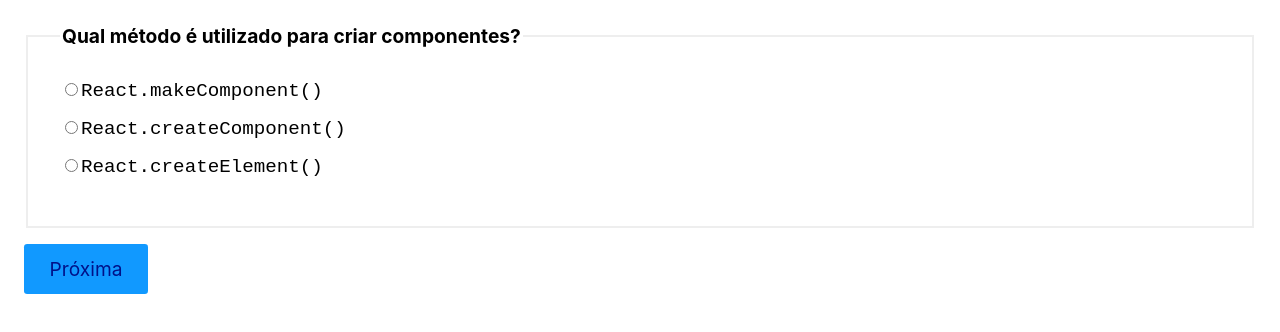
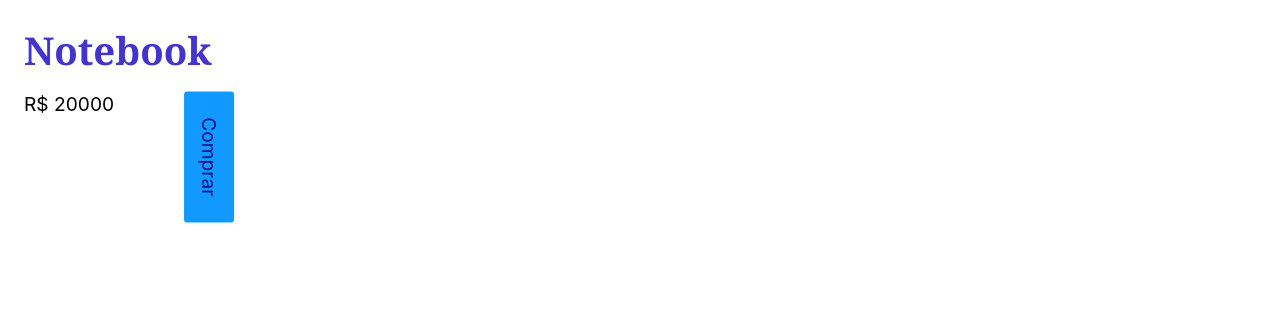
Before and after one commit to Pavanelli7/React, a React (Vite) app in the folder ferramentas-de-automacao/: page / in a window 1280 px wide. Shown: the top 332 px of the page. Built offline with nearby package versions, Linux system fonts and the light colour scheme.

Commit message:
Tópico/CSS Modules

```diff
--- a/ferramentas-de-automacao/index.html
+++ b/ferramentas-de-automacao/index.html
@@ -1,13 +1,16 @@
 <!DOCTYPE html>
 <html lang="pt-BR">
+
 <head>
   <meta charset="UTF-8" />
   <meta name="viewport" content="width=device-width, initial-scale=1.0" />
   <link rel="stylesheet" href="./style.css" />
   <title>React</title>
 </head>
+
 <body>
   <div id="root"></div>
   <script type="module" src="/src/index.jsx"></script>
 </body>
+
 </html>
--- a/ferramentas-de-automacao/src/App.jsx
+++ b/ferramentas-de-automacao/src/App.jsx
@@ -1,78 +1,12 @@
 import React from 'react';
-import Radio from './Form/Radio';
-
-const perguntas = [
-  {
-    pergunta: 'Qual método é utilizado para criar componentes?',
-    options: [
-      'React.makeComponent()',
-      'React.createComponent()',
-      'React.createElement()',
-    ],
-    resposta: 'React.createElement()',
-    id: 'p1',
-  },
-  {
-    pergunta: 'Como importamos um componente externo?',
-    options: [
-      'import Component from "./Component"',
-      'require("./Component")',
-      'import "./Component"',
-    ],
-    resposta: 'import Component from "./Component"',
-    id: 'p2',
-  },
-  {
-    pergunta: 'Qual hook não é nativo?',
-    options: ['useEffect()', 'useFetch()', 'useCallback()'],
-    resposta: 'useFetch()',
-    id: 'p3',
-  },
-  {
-    pergunta: 'Qual palavra deve ser utilizada para criarmos um hook?',
-    options: ['set', 'get', 'use'],
-    resposta: 'use',
-    id: 'p4',
-  },
-];
-
+import Produto from './Components/Produto';
 
 const App = () => {
-  const [respostas, setRespostas] = React.useState({
-    p1: '',
-    p2: '',
-    p4: '',
-  });
-  const [slide, setSlide] = React.useState(0);
-  const [resultado, setResultado] = React.useState(null);
-
-  function handleChange({ target }) {
-    setRespostas({ ...respostas, [target.id]: target.value });
-  }
-
-  function resultadoFinal() {
-    console.log('Final');
-    const corretas = perguntas.filter(({ id, resposta }) => respostas[id] === resposta);
-    setResultado(`Você acertou: ${corretas.length} de ${perguntas.length}`);
-    console.log(corretas);
-  }
-
-  function handleClick() {
-    if (slide < perguntas.length - 1) {
-      setSlide(slide + 1);
-    } else {
-      resultadoFinal();
-    }
-  }
 
   return (
-    <form onSubmit={event => event.preventDefault()}>
-      {perguntas.map((pergunta, index) => (
-        <Radio active={slide === index} key={pergunta.id} value={respostas[pergunta.id]} onChange={handleChange} {...pergunta} />
-      ))}
-
-      {resultado ? <p>{resultado}</p> : <button onClick={handleClick}>Próxima</button>}
-    </form>
+    <>
+      <Produto />
+    </>
   );
 };
 
--- /dev/null
+++ b/ferramentas-de-automacao/src/Components/Produto.jsx
@@ -0,0 +1,14 @@
+import React from 'react'
+import styles from './Produto.module.css';
+
+const Produto = () => {
+  return (
+    <>
+      <h1 className={styles.titulo}>Notebook</h1>
+      <p className={styles.preco}>R$ 20000</p>
+      <button className={styles.comprar}>Comprar</button>
+    </>
+  )
+}
+
+export default Produto
--- /dev/null
+++ b/ferramentas-de-automacao/src/Components/Produto.module.css
@@ -0,0 +1,15 @@
+.titulo {
+  color: #43c;
+}
+
+@value peso: bold;
+@value cor: red;
+
+.preco {
+  color: cor;
+  font-weight: peso;
+}
+
+.comprar {
+  transform: rotate(90deg) translateY(-120px);
+}
--- /dev/null
+++ b/ferramentas-de-automacao/src/Title.css
@@ -0,0 +1,3 @@
+.title {
+  color: green;
+}
```
Also changed, not shown: ferramentas-de-automacao/src/App.css (added, +8 -0 lines), ferramentas-de-automacao/src/Title.jsx (added, +10 -0 lines). Lines whose indentation alone changed are shown as unchanged.
